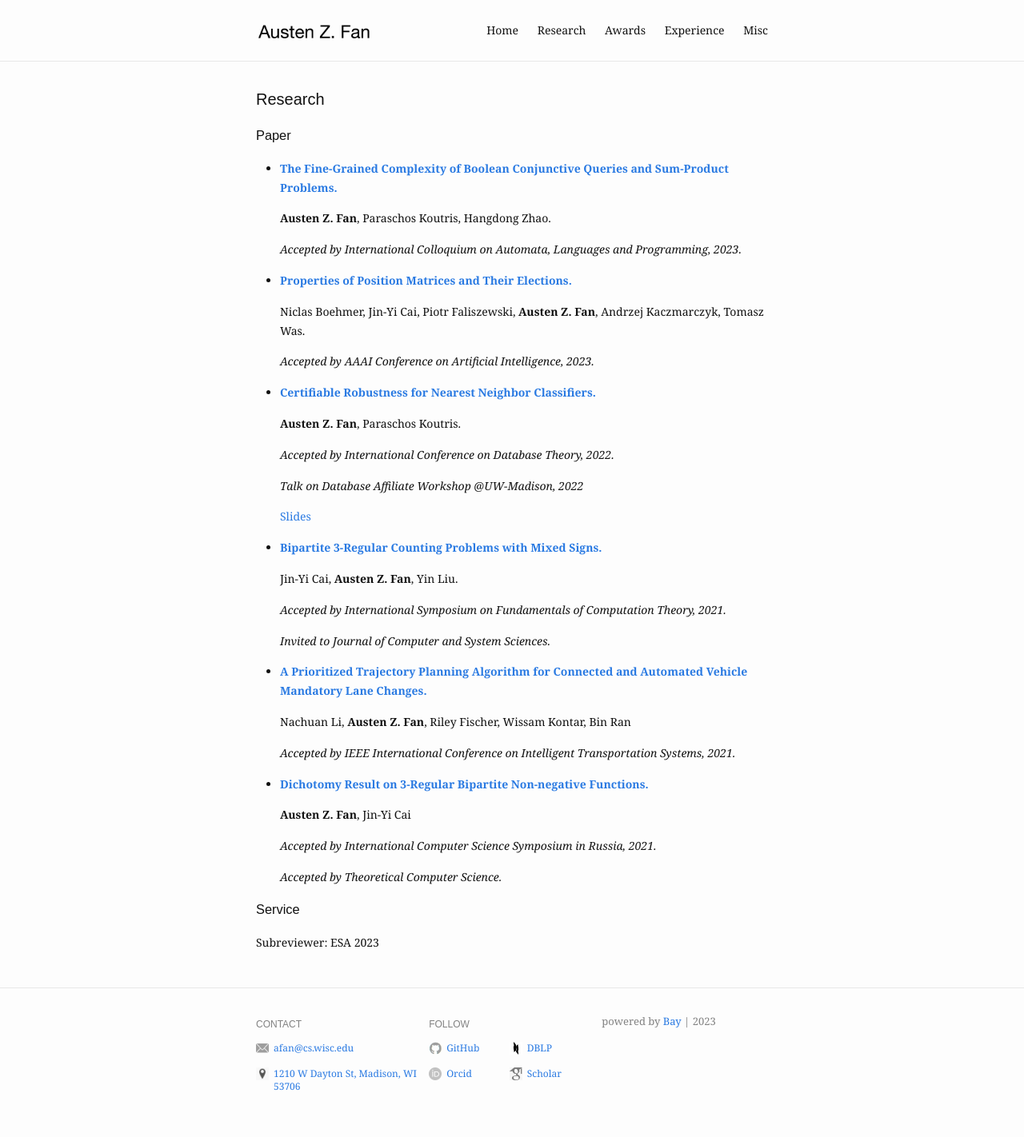
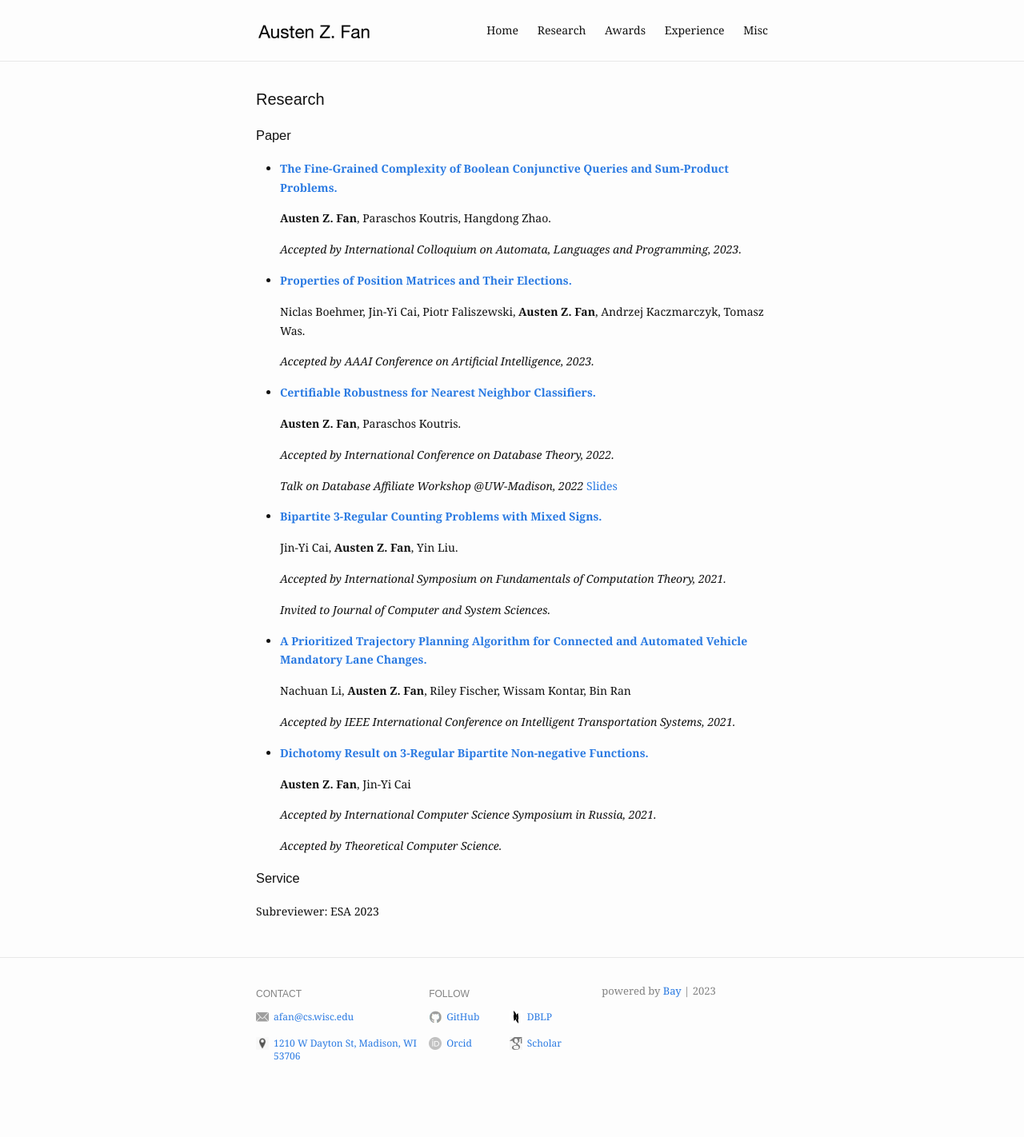
Before and after one commit to Austen-Z-Fan/Austen-Z-Fan.github.io, a Jekyll site: the page built from research.md, in a window 1280 px wide. Shown: the whole page at 80% size. Built offline with Jekyll 4.4.1, drawn with Linux system fonts in a browser that asks for light colours; after the commit the page ends 1384 px from its top, so only the background shows below that.

```diff
--- a/research.md
+++ b/research.md
@@ -24,9 +24,8 @@ slug: /research
 
   *Accepted by International Conference on Database Theory, 2022.*
 
-  *Talk on Database Affiliate Workshop @UW-Madison, 2022*
+  *Talk on Database Affiliate Workshop @UW-Madison, 2022*  [Slides](assets/slides/ICDT_2022_Presentation.pdf)
 
-  [Slides](assets/slides/ICDT_2022_Presentation.pdf)
 
 * [**Bipartite 3-Regular Counting Problems with Mixed Signs.**](https://www.sciencedirect.com/science/article/abs/pii/S0022000023000144)
 
```
